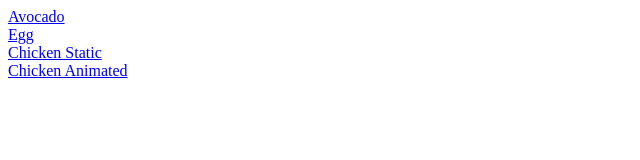
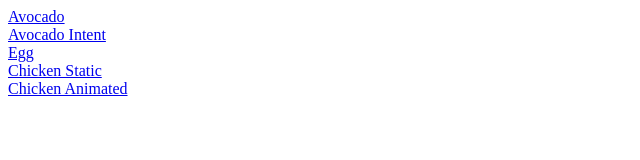
Before and after one commit to mmantravadi/scene-viewer, a plain HTML site: page index.html in a window 1280 px wide. Shown: the whole page, without its empty margins (0-640 px from the left). Drawn offline with Linux system fonts and the light colour scheme.

Commit message:
Update index.html

```diff
--- a/index.html
+++ b/index.html
@@ -1,5 +1,7 @@
 <html>
 <a href="intent://arvr.google.com/scene-viewer/1.0?file=https://raw.githubusercontent.com/KhronosGroup/glTF-Sample-Models/master/2.0/Avocado/glTF/Avocado.gltf#Intent;scheme=https;package=com.google.android.googlequicksearchbox;action=android.intent.action.VIEW;S.browser_fallback_url=https://developers.google.com/ar;end;">Avocado</a>
+  <br>
+  <a href="intent://arvr.google.com/scene-viewer/1.0?file=https://raw.githubusercontent.com/KhronosGroup/glTF-Sample-Models/master/2.0/Avocado/glTF/Avocado.gltf">Avocado Intent</a>
   <br>
 <a href="./egg.html">Egg</a>
   <br>
```
